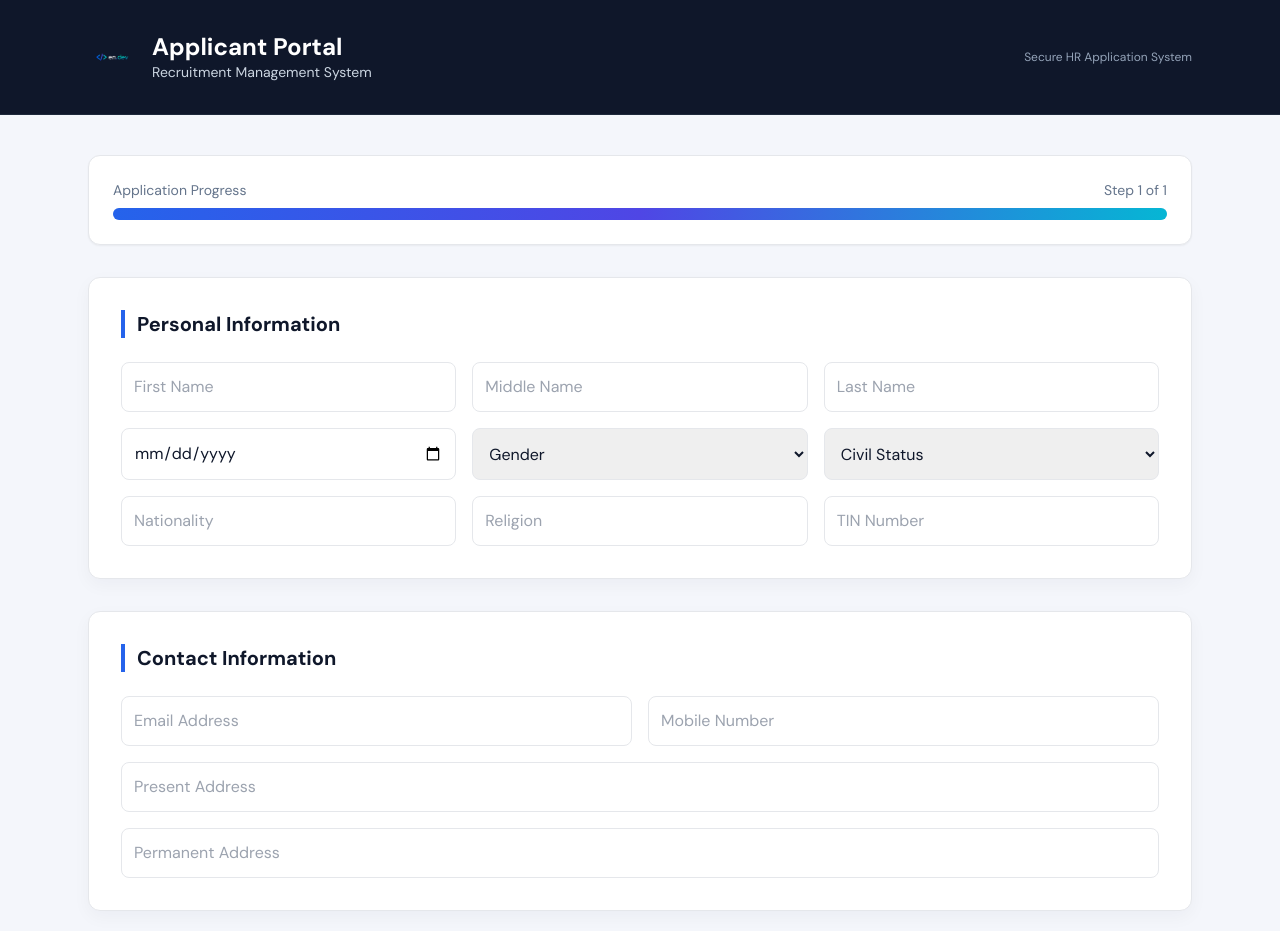
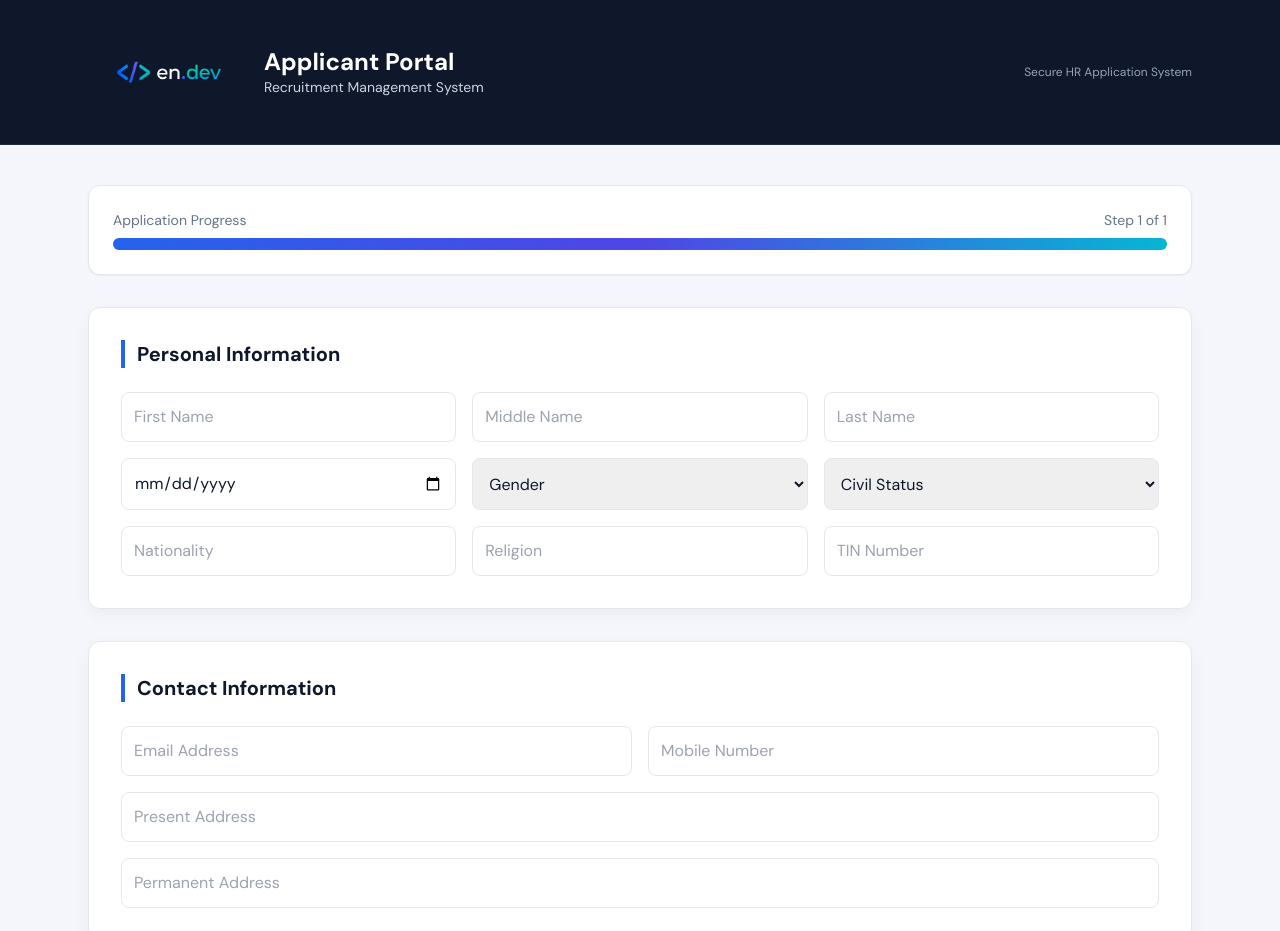
Before and after one commit to e-notarte/businessprocess, a plain HTML site: page index.html in a window 1280 px wide. Shown: the top 931 px of the page. Drawn offline with nearby package versions, Linux system fonts and the light colour scheme.

Commit message:
Update index.html

```diff
--- a/index.html
+++ b/index.html
@@ -47,7 +47,7 @@ section {
 
     <img src="en.devlogo.png"
          alt="Company Logo"
-         class="h-12 w-12 object-contain">
+         class="h-20 w-auto object-contain">
 
     <div>
         <h1 class="text-2xl font-bold leading-tight">Applicant Portal</h1>
```
